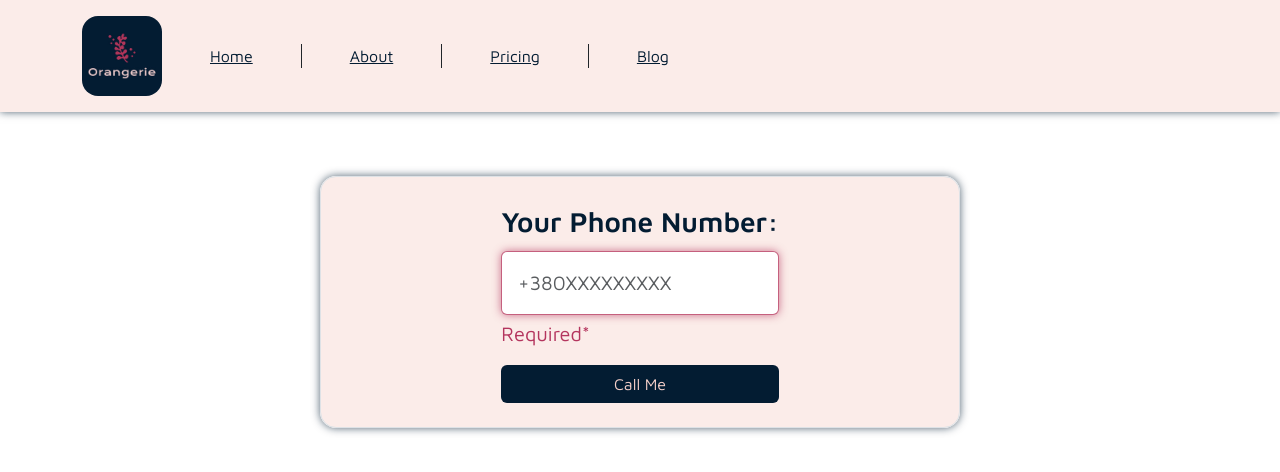
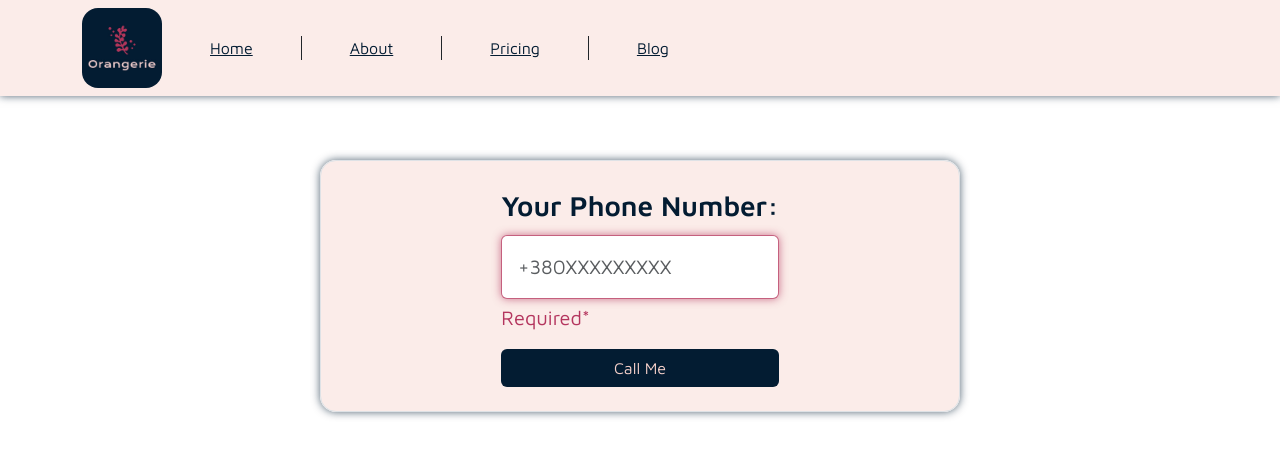
Before and after one commit to AnnaTykhomyrova27/lesson-14, a plain HTML site: page index.html in a window 1280 px wide. Drawn offline with nearby package versions, Linux system fonts and the light colour scheme; a web font is replaced by a local one.

Commit message:
Update index.html

```diff
--- a/index.html
+++ b/index.html
@@ -14,7 +14,7 @@
 </head>
 
 <body>
-    <nav class="navbar bg-body-tertiary py-3 mb-3 d-flex header-nav">
+    <nav class="navbar bg-body-tertiary py-2 mb-3 d-flex header-nav">
         <div class="container justify-content-start">
             <img src="assets/image/logo.jpeg" class="rounded-4 logo" width="60" height="auto">
             <span class="ms-3  pe-3 border-end border-width-1 border-dark text-decoration-underline hovered-1">Home</span>
```
